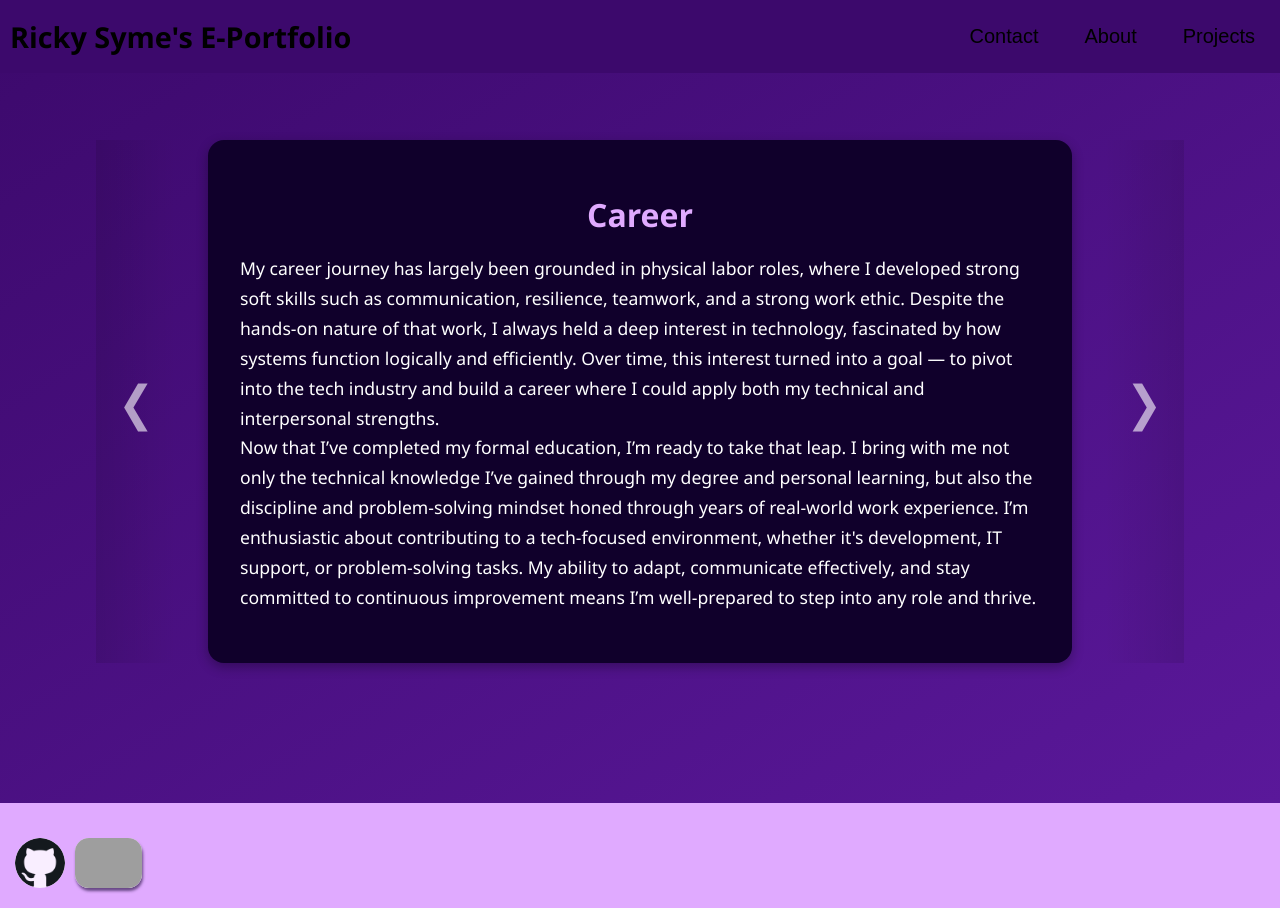
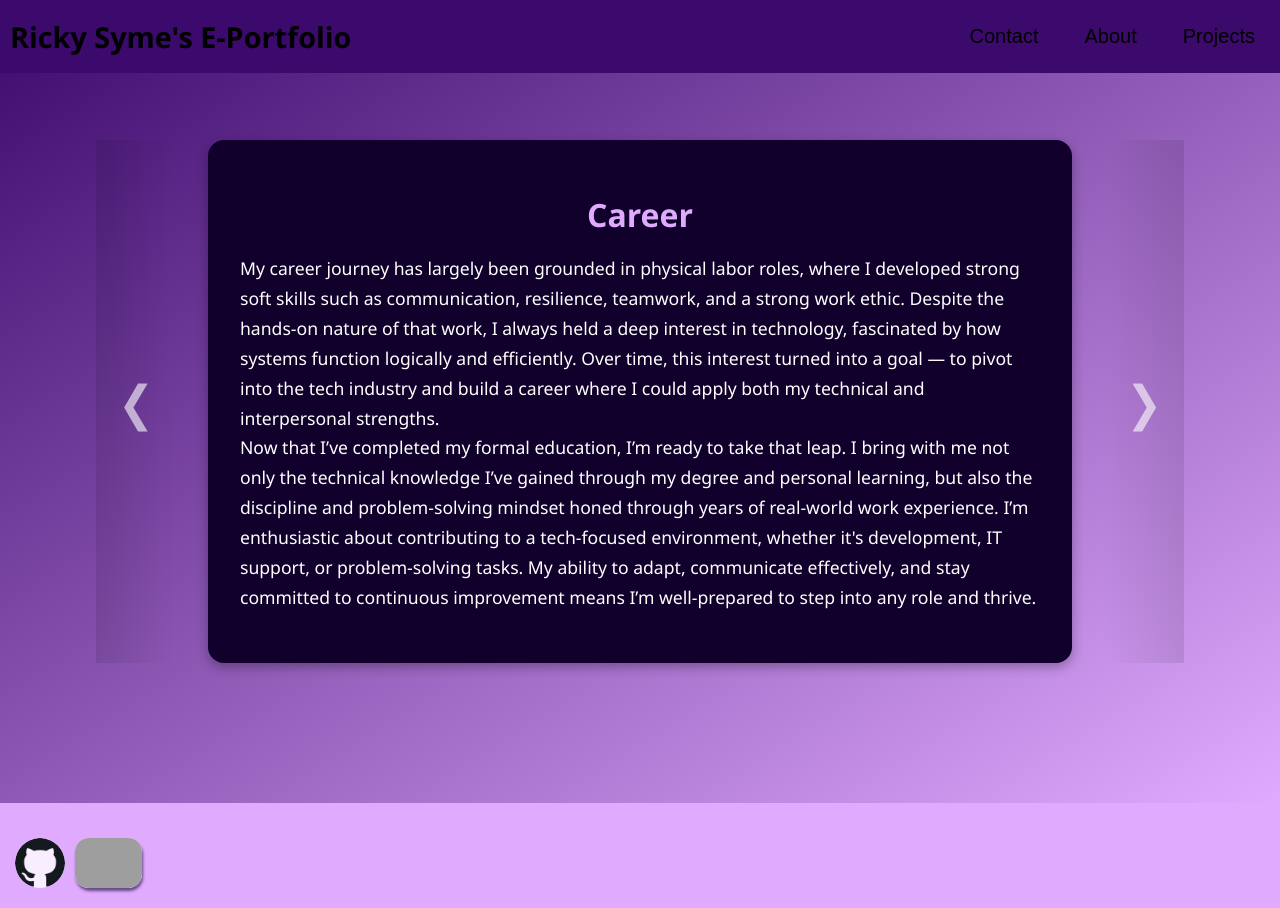
Before and after one commit to Kakapo115/E-portfolioV2, a React (Create React App) app in the folder client/: page / in a window 1280 px wide. Built offline with nearby package versions, Linux system fonts and the light colour scheme; grey boxes are pictures that could not be loaded.

Commit message:
about  changes

```diff
--- a/client/src/styles/about.css
+++ b/client/src/styles/about.css
@@ -1,7 +1,7 @@
 .aboutSlideshowContainer {
   text-align: center;
   padding: 140px 20px 140px 20px;
-  background: linear-gradient(to bottom right, #3C096C, #5A189A);
+  background: linear-gradient(to bottom right, #3c096c, #e0aaff);
   color: white;
 }
 
```
